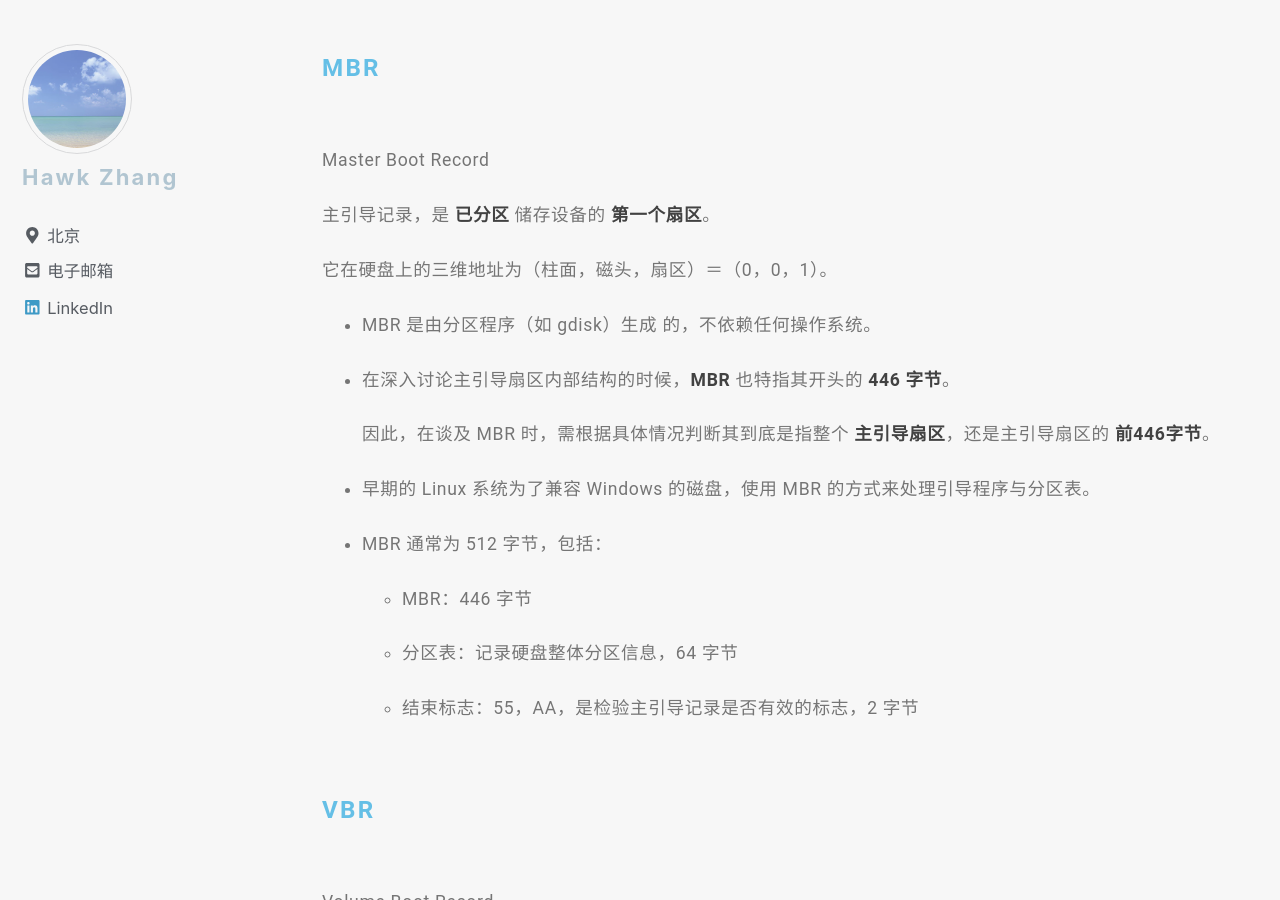
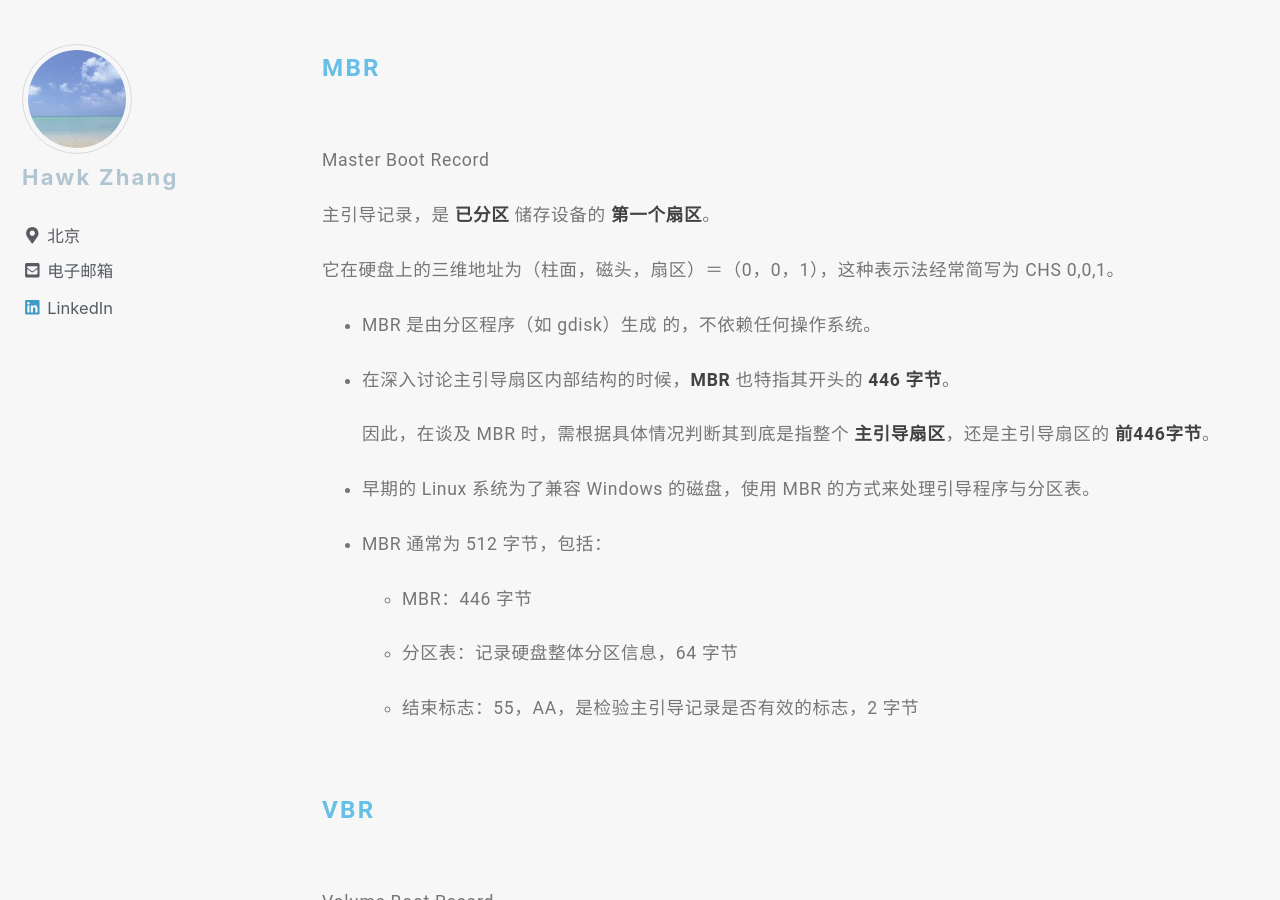
Before and after one commit to narru888/linotes_note, a Jekyll site: the page built from _posts/linux/basic/2015-01-03-storage.md, in a window 1280 px wide and 900 px high, scrolled down 4878 px. Built offline with Jekyll 4.4.1, drawn with Linux system fonts in a browser that asks for light colours; nearby versions of some CDN libraries; a script that is not in the unit is left out.

Commit message:
update on 2019-02-17 17:26:01 CST

```diff
--- a/_posts/linux/basic/2015-01-03-storage.md
+++ b/_posts/linux/basic/2015-01-03-storage.md
@@ -91,7 +91,7 @@
 
 主引导记录，是 **已分区** 储存设备的 **第一个扇区**。
 
-它在硬盘上的三维地址为（柱面，磁头，扇区）＝（0，0，1）。
+它在硬盘上的三维地址为（柱面，磁头，扇区）＝（0，0，1），这种表示法经常简写为 CHS 0,0,1。
 
 * MBR 是由分区程序（如 gdisk）生成 的，不依赖任何操作系统。
 
```
